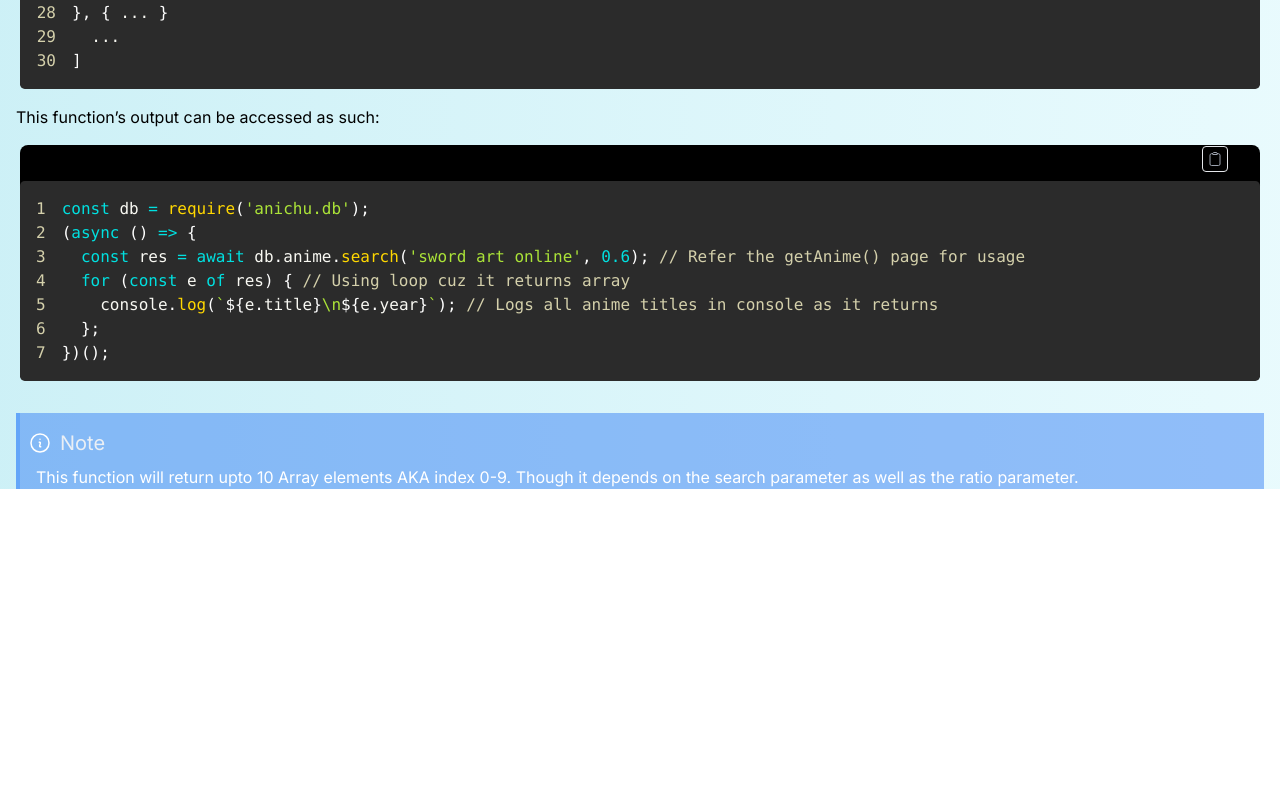
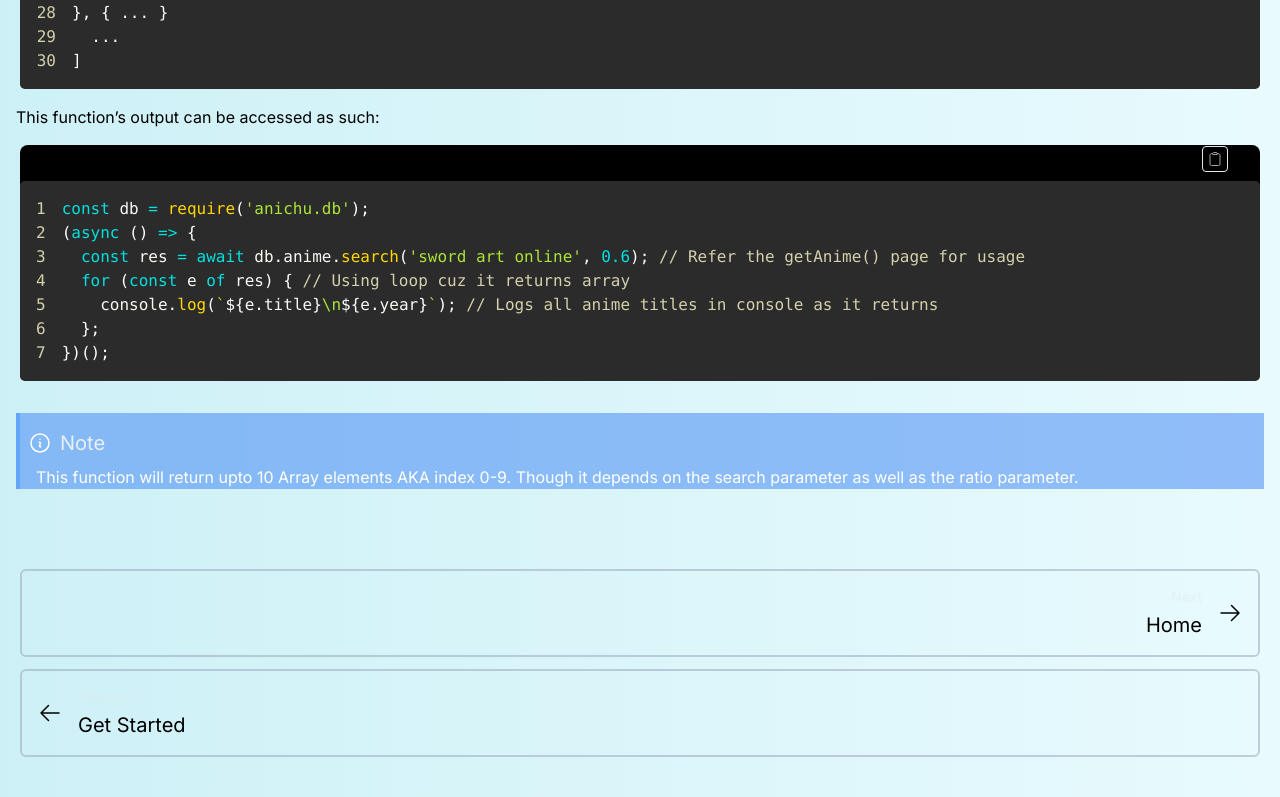
Before and after one commit to NanotechPikachu/Next, a Next.js app: page /result in a window 1280 px wide. Shown: the part 2000-2797 px from the top of the page. Before the commit the page ends 2489 px from the top, so only its background shows below. Built offline with nearby package versions, Linux system fonts and the light colour scheme.

Commit message:
Update page.jsx

```diff
--- a/src/app/result/page.jsx
+++ b/src/app/result/page.jsx
@@ -126,6 +126,8 @@ The promise consists of an <a href="https://developer.mozilla.org/en-US/docs/Web
     <Note>
 This function will return upto 10 Array elements AKA index 0-9. Though it depends on the search parameter as well as the ratio parameter.
     </Note>
+    <NextCard title="Home" link="/" className="mt-20" />
+    <PrevCard title="Get Started" link="/start" className="mt-3 mb-10" />
     </div>
   )
 }
```
